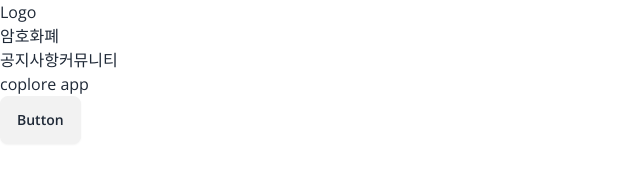
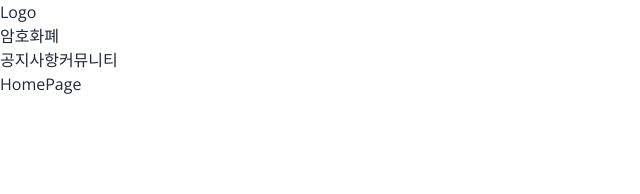
Before and after one commit to coin-flow/coin-flow_app, a Next.js app: page / in a window 1280 px wide. Shown: the top 194 px of the page, without its empty margins (0-640 px from the left). Built offline with nearby package versions, Linux system fonts and the light colour scheme.

Commit message:
feat: 각 page 높이 추가

```diff
--- a/src/app/coin/[slug]/page.tsx
+++ b/src/app/coin/[slug]/page.tsx
@@ -1,3 +1,3 @@
 export default function CoinDetailPage() {
-	return <div>CoinDetailPage</div>;
+	return <div className="min-h-dvh">CoinDetailPage</div>;
 }
--- a/src/app/coin/page.tsx
+++ b/src/app/coin/page.tsx
@@ -1,3 +1,3 @@
 export default function CoinPage() {
-	return <div>CoinPage</div>;
+	return <div className="min-h-dvh">CoinPage</div>;
 }
--- a/src/app/community/page.tsx
+++ b/src/app/community/page.tsx
@@ -1,3 +1,3 @@
 export default function CommunityPage() {
-	return <div>CommunityPage</div>;
+	return <div className="min-h-dvh">CommunityPage</div>;
 }
--- a/src/app/notice/page.tsx
+++ b/src/app/notice/page.tsx
@@ -1,3 +1,3 @@
 export default function NoticePage() {
-	return <div>NoticePage</div>;
+	return <div className="min-h-dvh">NoticePage</div>;
 }
--- a/src/app/page.tsx
+++ b/src/app/page.tsx
@@ -1,8 +1,3 @@
 export default function HomePage() {
-	return (
-		<div>
-			<h1>coplore app</h1>
-			<button className="btn">Button</button>
-		</div>
-	);
+	return <div className="min-h-dvh h-[5000px]">HomePage</div>;
 }
```
